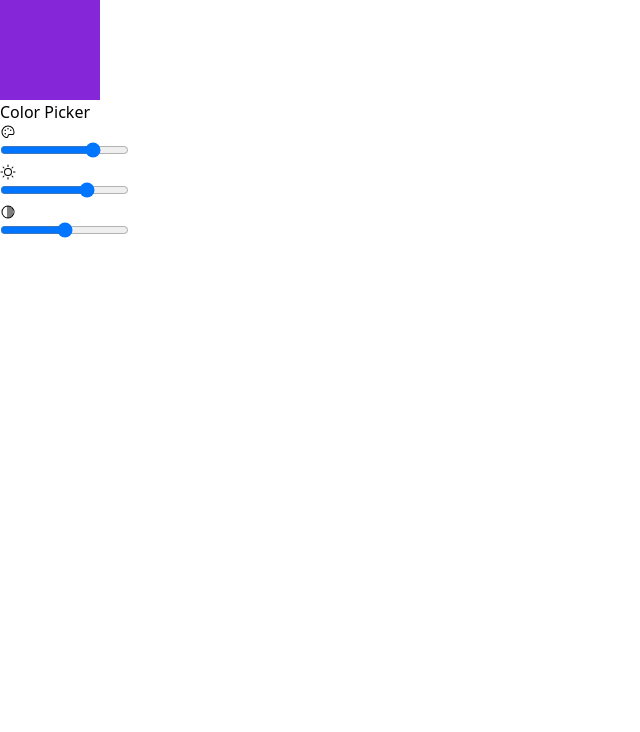
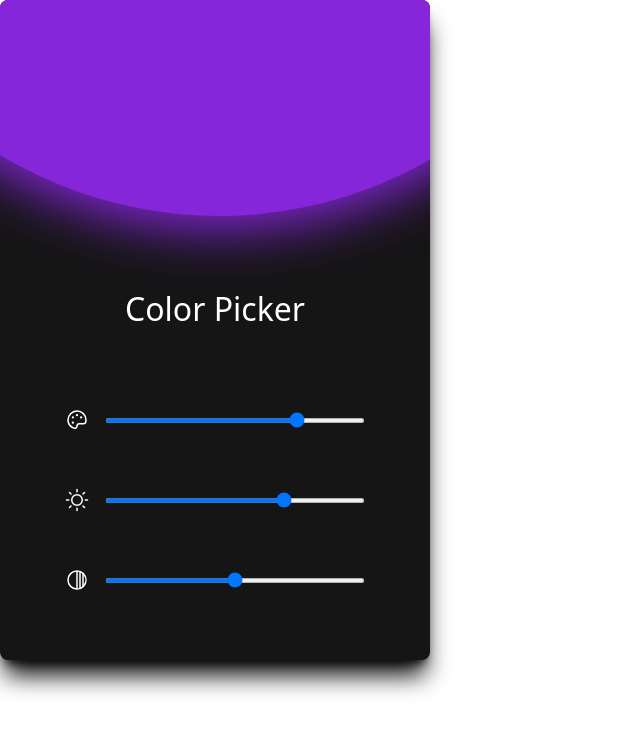
Before and after one commit to maik-emanoel/color-picker, a React (Vite) app: page / in a window 1280 px wide. Shown: the top 732 px of the page, without its empty margins (0-640 px from the left). Built offline with nearby package versions, Linux system fonts and the light colour scheme.

Commit message:
add content

```diff
--- a/src/App.jsx
+++ b/src/App.jsx
@@ -1,54 +1,66 @@
-
-import { useState } from "react"
-import './index.css'
-import { CircleHalf, Palette, Sun } from "@phosphor-icons/react"
+import { useState } from "react";
+import "./index.css";
+import { CircleHalf, Palette, Sun } from "@phosphor-icons/react";
 
 export default function App() {
-  const [hue, setHue] = useState(272)
-  const [saturation, setSaturation] = useState(70)
-  const [lightness, setLightness] = useState(50)
+  const [hue, setHue] = useState(272);
+  const [saturation, setSaturation] = useState(70);
+  const [lightness, setLightness] = useState(50);
 
   const handleInputChange = (e, setter) => {
-    setter(e.target.value)
-  }
+    setter(e.target.value);
+  };
 
   const backgroundStyle = {
-     background: `hsl(${hue}, ${saturation}%, ${lightness}%)`
-  }
+    background: `hsl(${hue}, ${saturation}%, ${lightness}%)`,
+  };
 
   return (
-      <div>
-        <div style={{width: 100, height: 100, ...backgroundStyle}}></div>
+    <div className="bg-[#151515] max-w-[430px] w-full min-h-[660px] relative overflow-hidden rounded-lg pt-[210px] flex flex-col items-center shadow-xl shadow-[#0a0a0a]">
+      <div
+        className="absolute w-[846px] h-[846px] -top-[630px] -left-[204px] rounded-full"
+        style={{
+          ...backgroundStyle,
+          boxShadow: `0px 0px 53px 13px ${backgroundStyle.background}`,
+        }}
+      ></div>
 
-        <h1>Color Picker</h1>
+      <h1 className="text-[32px] leading-[38px] text-center text-white my-20">Color Picker</h1>
 
-        <div>
-          <div>
-            <Palette />
+      <ul className="flex flex-col gap-14 items-center w-[90%] max-w-[300px] mx-auto">
+        <li className="flex gap-4 w-full items-center">
+          <Palette size={24} color="white"/>
           <input
             type="range"
             value={hue}
             max={360}
             onChange={(e) => handleInputChange(e, setHue)}
+            id="input-hue"
+            className="flex-1 h-[5px] bg-hueGradient rounded-xl"
+            style={{
+              "--thumb-color": backgroundStyle.background
+            }}
           />
-          </div>
-          <div>
-            <Sun />
+        </li>
+        <li className="flex gap-4 w-full items-center">
+          <Sun size={24} color="white"/>
           <input
             type="range"
             value={saturation}
             onChange={(e) => handleInputChange(e, setSaturation)}
+            className="flex-1 h-[5px] rounded-xl bg-[#D9D9D9]"
           />
-          </div>
-          <div>
-            <CircleHalf />
+        </li>
+        <li className="flex gap-4 w-full items-center">
+          <CircleHalf size={24} color="white"/>
           <input
             type="range"
             value={lightness}
             onChange={(e) => handleInputChange(e, setLightness)}
+            className="flex-1 h-[5px] rounded-xl bg-[#D9D9D9]"
           />
+        </li>
+      </ul>
     </div>
-        </div>
-      </div>
-  )
+  );
 }
```
Lines whose indentation alone changed are shown as unchanged.
